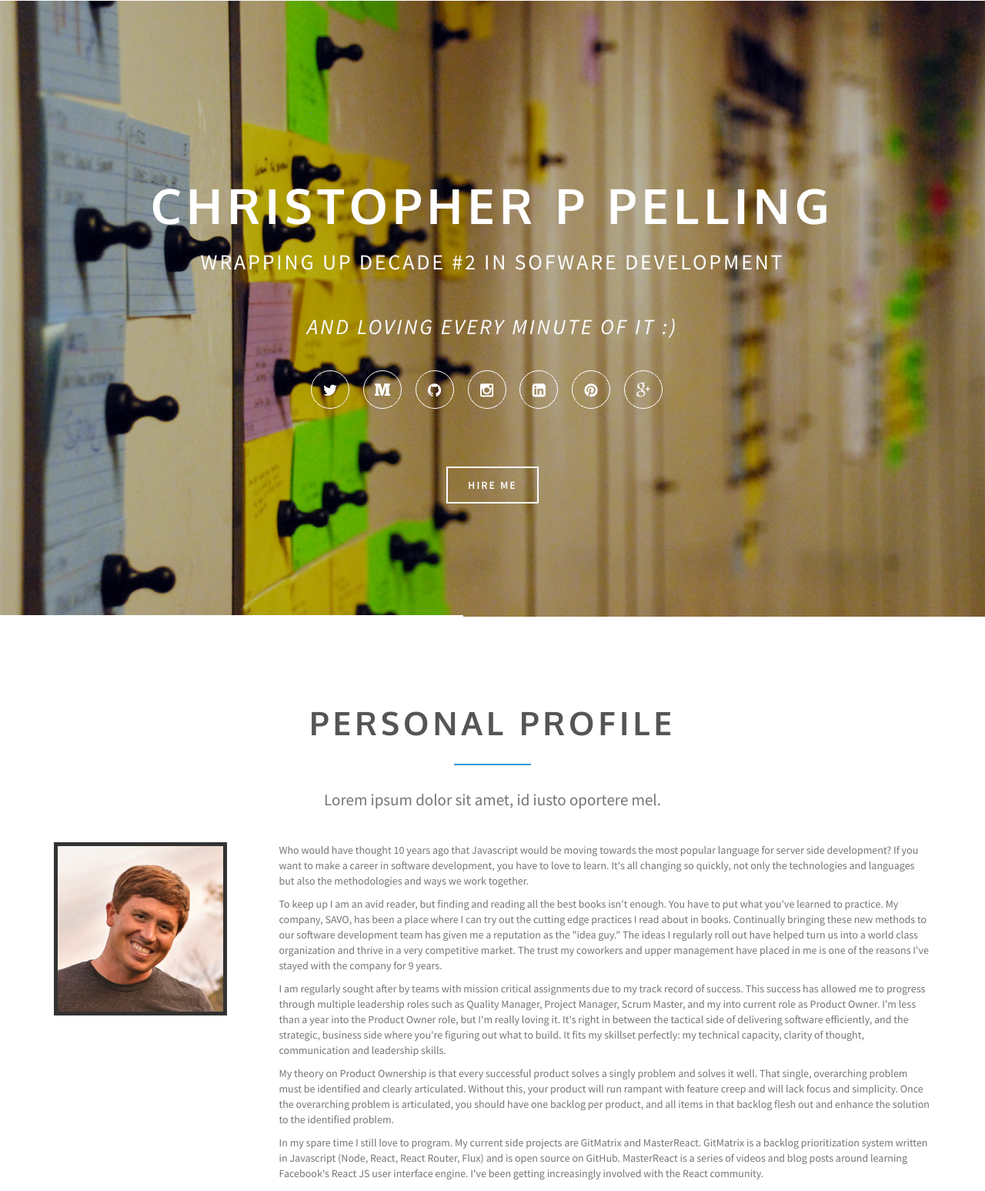
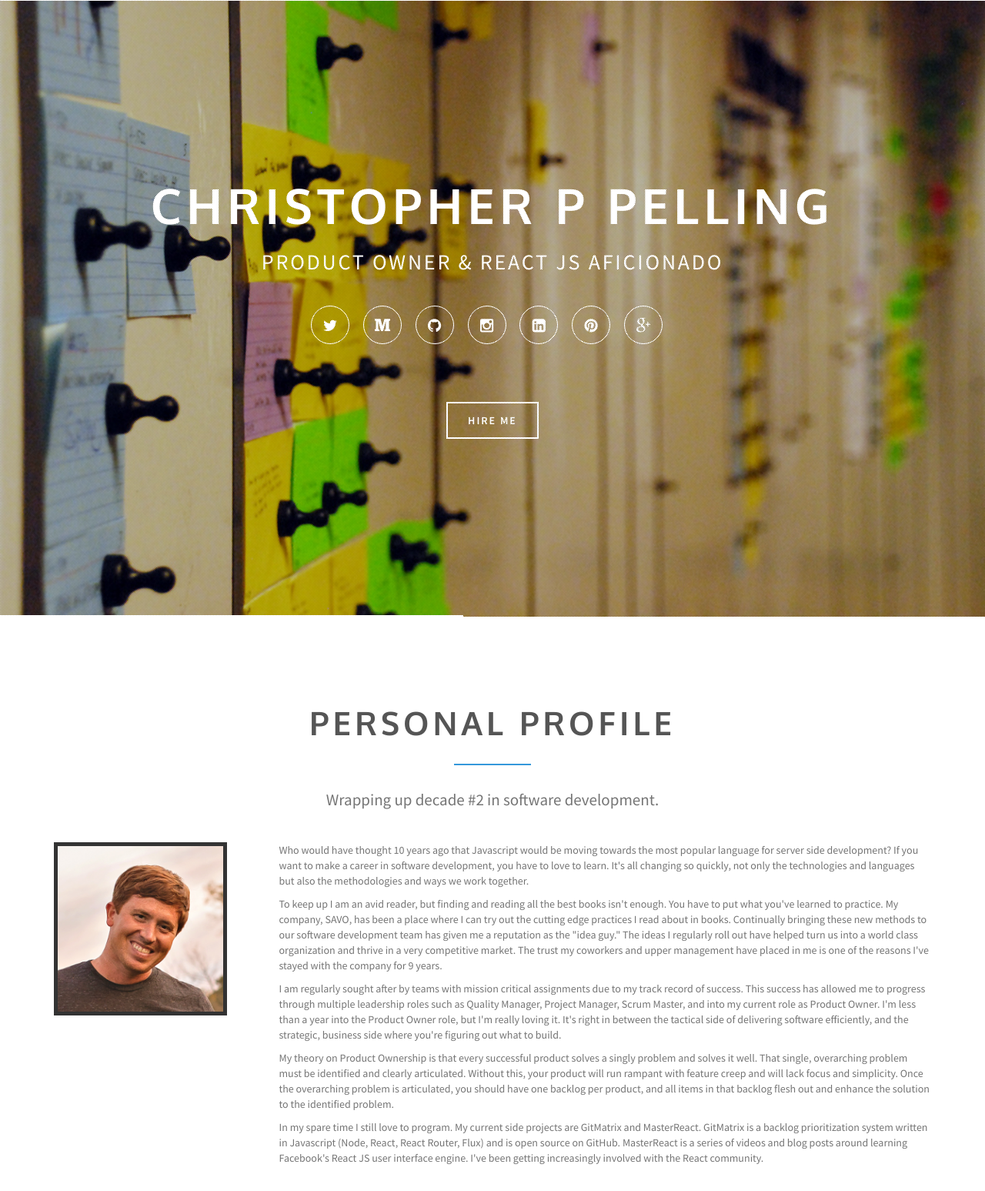
Before and after one commit to pelling/cppelling, a website: page public/app.html in a window 1280 px wide. Shown: the part 54-1601 px from the top of the page at 77% size. Drawn offline with Linux system fonts and the light colour scheme.

Commit message:
text changes to subheading under name

```diff
--- a/public/app.html
+++ b/public/app.html
@@ -96,9 +96,7 @@
             <div class="row">
                 <header class="centered">
                     <h1>Christopher P Pelling</h1>
-                    <p>WRAPPING UP DECADE #2 IN SOFWARE DEVELOPMENT<br/>
-                      <i>and loving every minute of it :)</i>
-                    </p>
+                    <p>PRODUCT OWNER & REACT JS AFICIONADO</p>
                 </header>
                 <div class="social-icons">
                     <a href="https://twitter.com/Cppelling" class="btn btn-round btn-clear btn-twitter"><i class="fa fa-twitter"></i></a>
@@ -121,7 +119,7 @@
             <header class="section-header">
                 <h2 class="section-title">Personal Profile</h2>
                 <div class="spacer"></div>
-                <p class="section-subtitle">Lorem ipsum dolor sit amet, id iusto oportere mel. </p>
+                <p class="section-subtitle">Wrapping up decade #2 in software development.</p>
             </header>
             <div class="row">
                 <div class="col-md-3">
@@ -131,7 +129,7 @@
                 <div class="col-md-9">
                   <p>Who would have thought 10 years ago that Javascript would be moving towards the most popular language for server side development?  If you want to make a career in software development, you have to love to learn.  It's all changing so quickly, not only the technologies and languages but also the methodologies and ways we work together. </p>
                   <p>To keep up I am an avid reader, but finding and reading all the best books isn't enough.  You have to put what you've learned to practice.  My company, SAVO, has been a place where I can try out the cutting edge practices I read about in books.  Continually bringing these new methods to our software development team has given me a reputation as the "idea guy."   The ideas I regularly roll out have helped turn us into a world class organization and thrive in a very competitive market.  The trust my coworkers and upper management have placed in me is one of the reasons I've stayed with the company for 9 years.</p>
-                  <p>I am regularly sought after by teams with mission critical assignments due to my track record of success.  This success has allowed me to progress through multiple leadership roles such as Quality Manager, Project Manager, Scrum Master, and my into current role as Product Owner.  I'm less than a year into the Product Owner role, but I'm really loving it.  It's right in between the tactical side of delivering software efficiently, and the strategic, business side where you're figuring out what to build.  It fits my skillset perfectly: my technical capacity, clarity of thought, communication and leadership skills.</p>
+                  <p>I am regularly sought after by teams with mission critical assignments due to my track record of success.  This success has allowed me to progress through multiple leadership roles such as Quality Manager, Project Manager, Scrum Master, and into my current role as Product Owner.  I'm less than a year into the Product Owner role, but I'm really loving it.  It's right in between the tactical side of delivering software efficiently, and the strategic, business side where you're figuring out what to build.</p>
                   <p>My theory on Product Ownership is that every successful product solves a singly problem and solves it well.  That single, overarching problem must be identified and clearly articulated.  Without this, your product will run rampant with feature creep and will lack focus and simplicity.  Once the overarching problem is articulated, you should have one backlog per product, and all items in that backlog flesh out and enhance the solution to the identified problem.</p>
                   <p>In my spare time I still love to program.  My current side projects are GitMatrix and MasterReact.  GitMatrix is a backlog prioritization system written in Javascript (Node, React, React Router, Flux) and is open source on GitHub.  MasterReact is a series of videos and blog posts around learning Facebook's React JS user interface engine.  I've been getting increasingly involved with the React community.</p>
                 </div>
```
